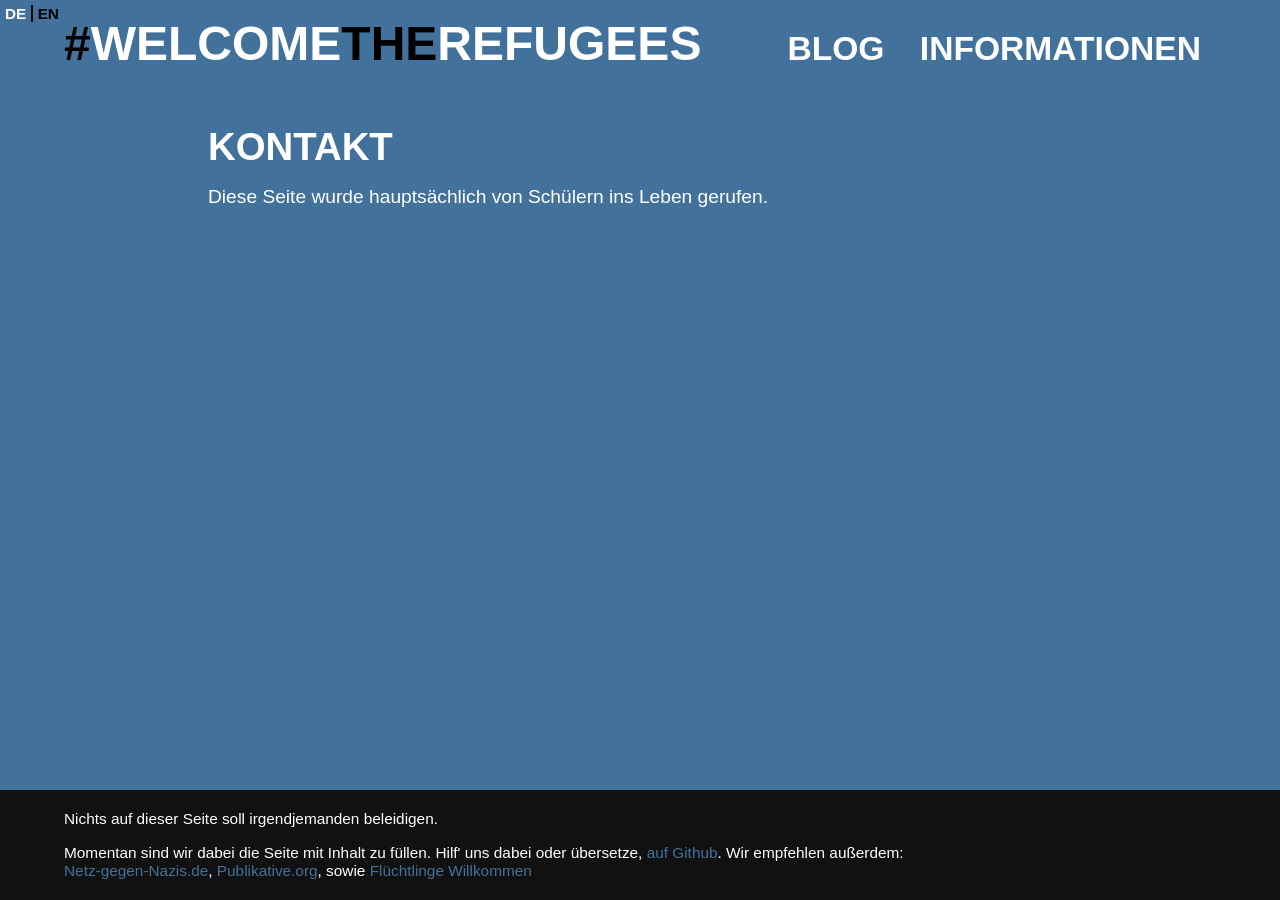
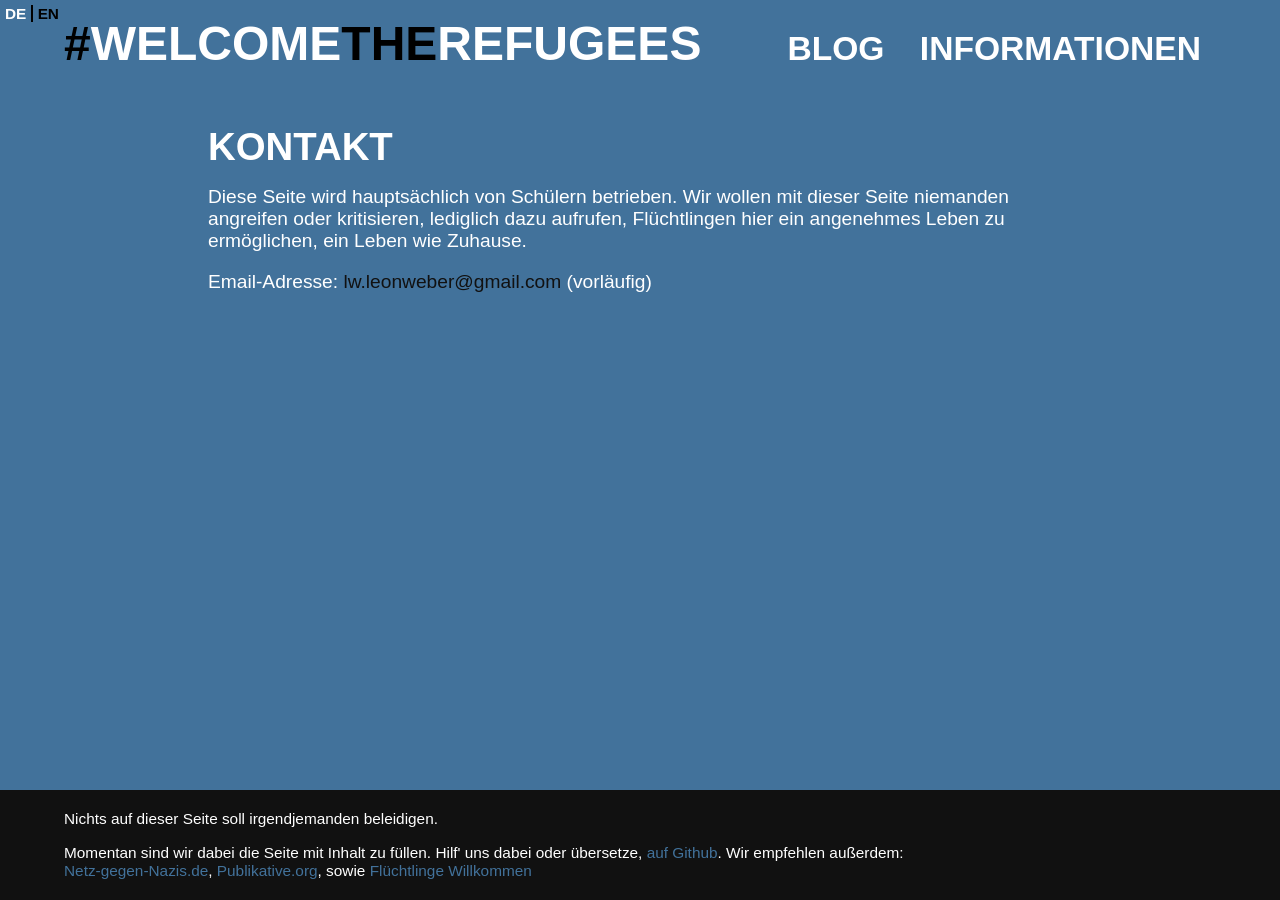
Before and after one commit to welcometherefugees/welcometherefugees, a Jekyll site: the page built from kontakt.md, in a window 1280 px wide. Built offline with Jekyll 4.4.1, drawn with Linux system fonts in a browser that asks for light colours; Markdown is read by kramdown in place of the engine named in the settings.

```diff
--- a/kontakt.md
+++ b/kontakt.md
@@ -1,5 +1,6 @@
 ---
 title: Kontakt
 ---
+Diese Seite wird hauptsächlich von Schülern betrieben. Wir wollen mit dieser Seite niemanden angreifen oder kritisieren, lediglich dazu aufrufen, Flüchtlingen hier ein angenehmes Leben zu ermöglichen, ein Leben wie Zuhause.
 
-Diese Seite wurde hauptsächlich von Schülern ins Leben gerufen.
+Email-Adresse: [lw.leonweber@gmail.com](mailto:lw.leonweber@gmail.com) (vorläufig)
```
Also changed, not shown: helfen/index.md (+23 -0 lines).
